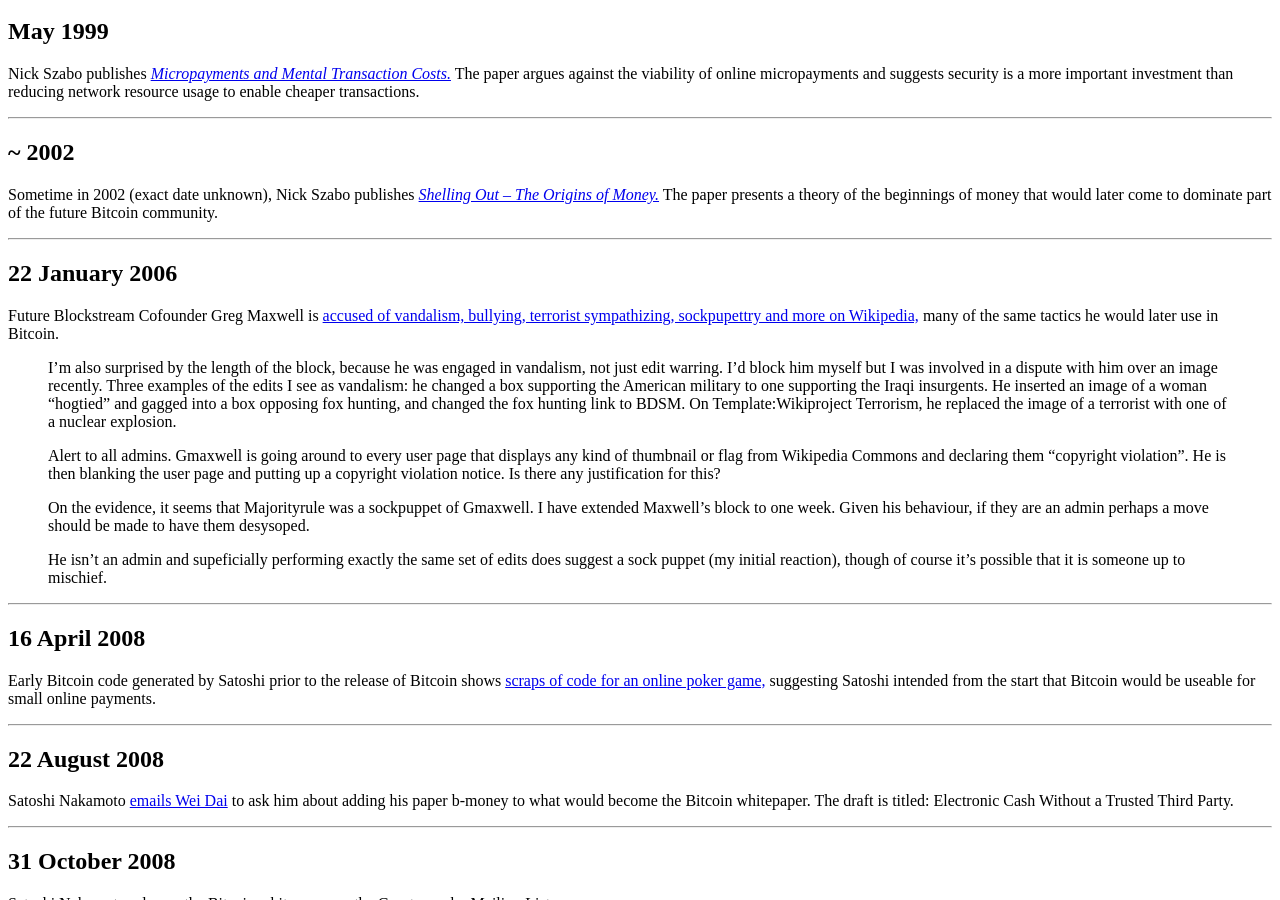
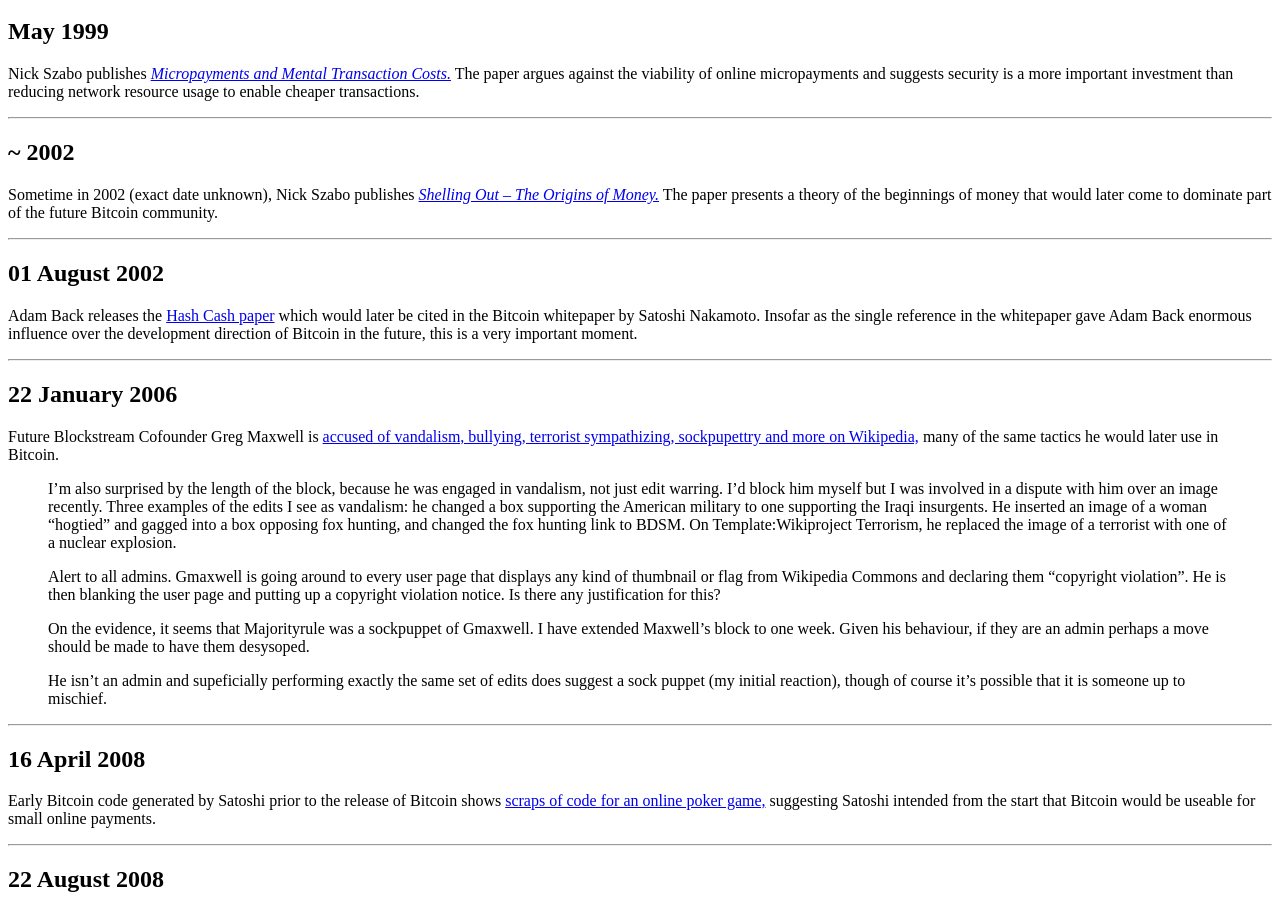
Before and after one commit to derykmakgill/website, a Jekyll site: the page built from testbtc.md, in a window 1280 px wide and 900 px high, scrolled down 1381 px. Built offline with Jekyll 4.4.1, drawn with Linux system fonts in a browser that asks for light colours; a script that is not in the unit is left out.

Commit message:
Update testbtc.md

```diff
--- a/testbtc.md
+++ b/testbtc.md
@@ -82,6 +82,13 @@
 ## ~ 2002
 
 Sometime in 2002 (exact date unknown), Nick Szabo publishes [*Shelling Out -- The Origins of Money.*](http://www.fon.hum.uva.nl/rob/Courses/InformationInSpeech/CDROM/Literature/LOTwinterschool2006/szabo.best.vwh.net/shell.html) The paper presents a theory of the beginnings of money that would later come to dominate part of the future Bitcoin community.
+
+---
+
+
+## 01 August 2002
+
+Adam Back releases the [Hash Cash paper](http://www.hashcash.org/papers/hashcash.pdf) which would later be cited in the Bitcoin whitepaper by Satoshi Nakamoto. Insofar as the single reference in the whitepaper gave Adam Back enormous influence over the development direction of Bitcoin in the future, this is a very important moment.
 
 ---
 
```
